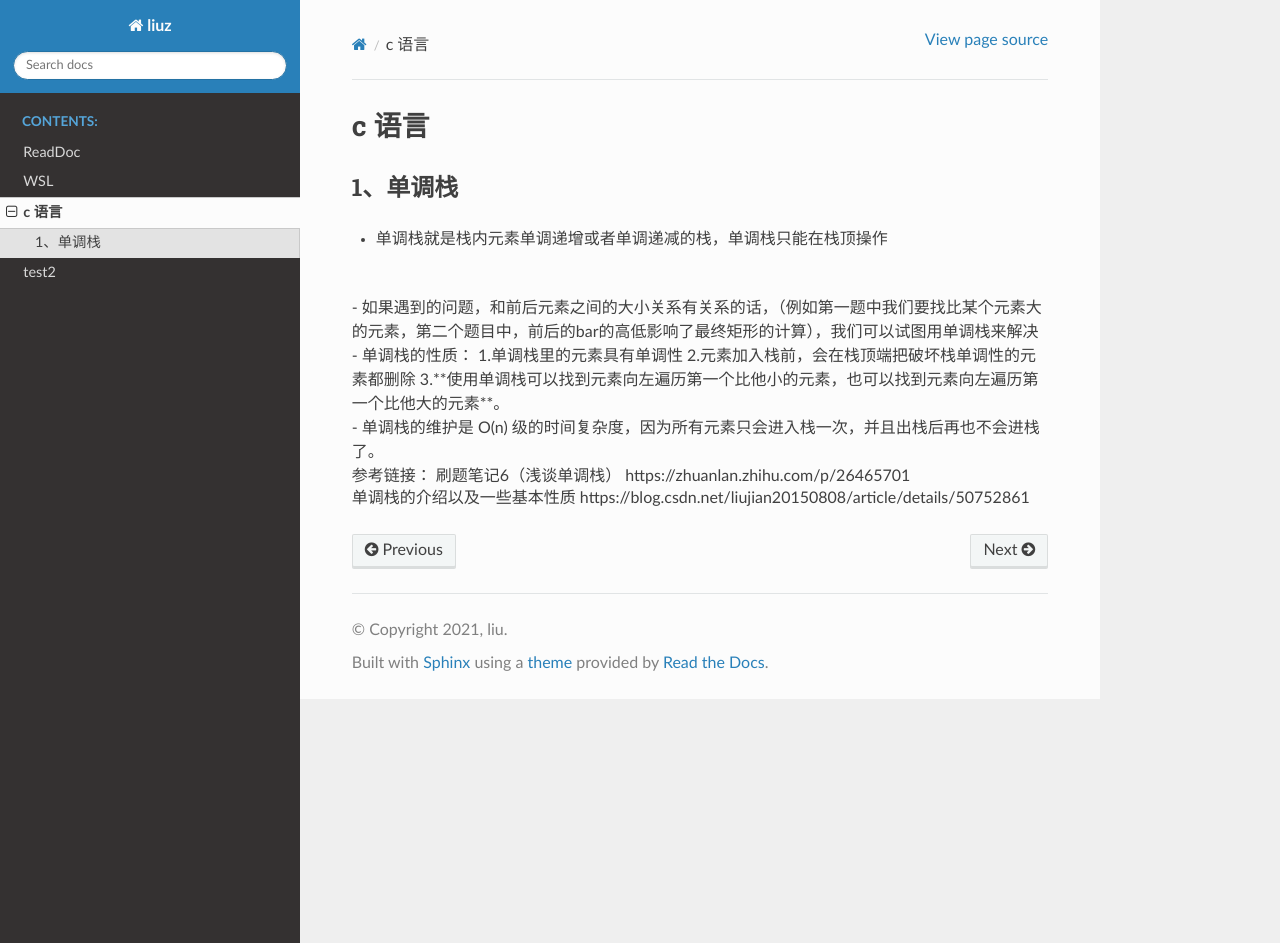
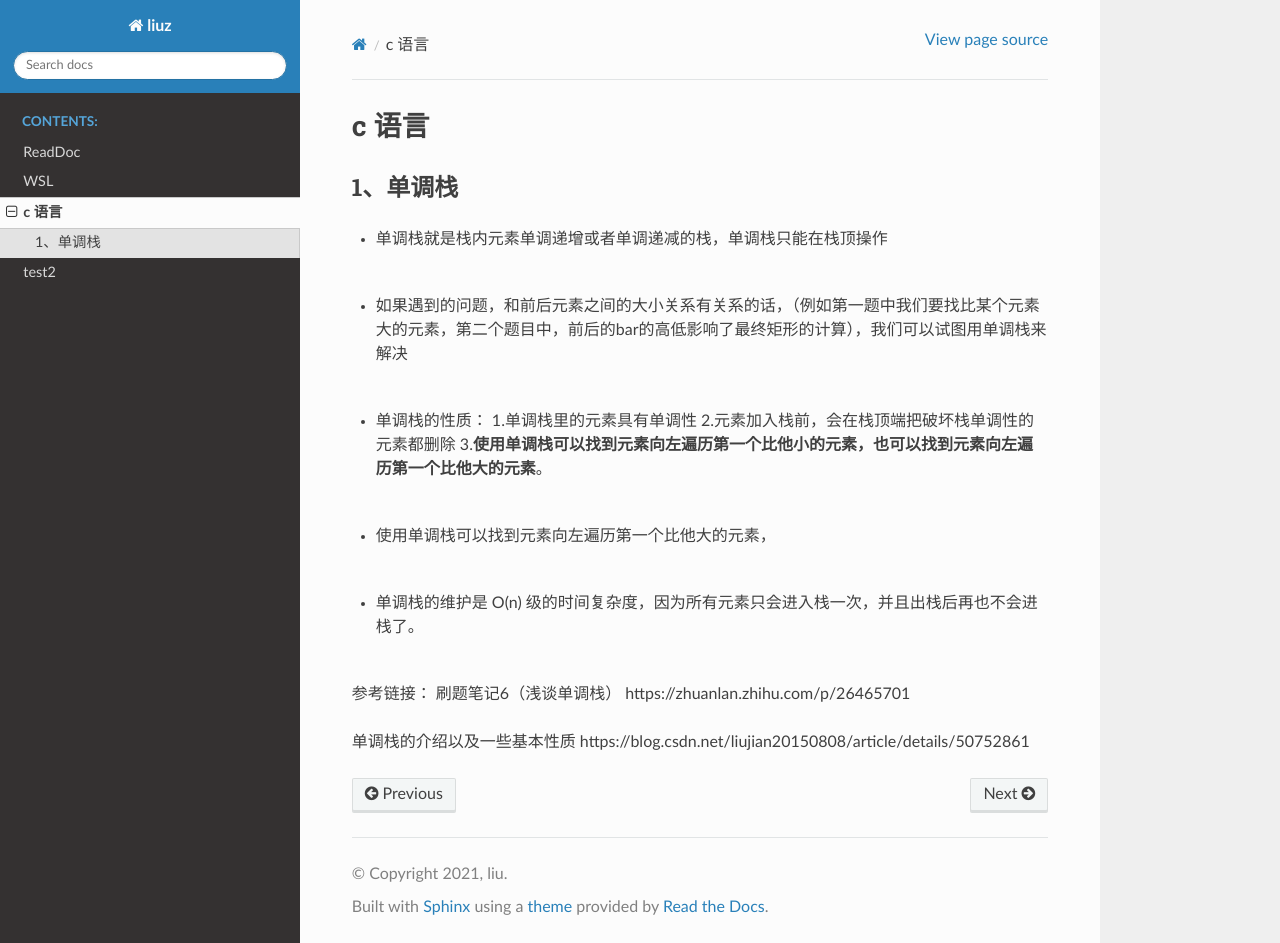
Before and after one commit to zhuangll/diary, a Sphinx documentation site: the page built from source/leetcode.md, in a window 1280 px wide and 943 px high. Built offline with Sphinx 7.4.7 and the Read the Docs theme 2.0.0, drawn with Linux system fonts in a browser that asks for light colours.

Commit message:
diandiaozhan

```diff
--- a/source/leetcode.md
+++ b/source/leetcode.md
@@ -5,15 +5,22 @@
 
 - 单调栈就是栈内元素单调递增或者单调递减的栈，单调栈只能在栈顶操作
 <br>
+
 - 如果遇到的问题，和前后元素之间的大小关系有关系的话，（例如第一题中我们要找比某个元素大的元素，第二个题目中，前后的bar的高低影响了最终矩形的计算），我们可以试图用单调栈来解决
 <br>
+
 - 单调栈的性质：
 1.单调栈里的元素具有单调性
 2.元素加入栈前，会在栈顶端把破坏栈单调性的元素都删除
 3.**使用单调栈可以找到元素向左遍历第一个比他小的元素，也可以找到元素向左遍历第一个比他大的元素**。
 <br>
+
+- 使用单调栈可以找到元素向左遍历第一个比他大的元素，
+<br>
+
 - 单调栈的维护是 O(n) 级的时间复杂度，因为所有元素只会进入栈一次，并且出栈后再也不会进栈了。
 <br>
+
 参考链接：
 刷题笔记6（浅谈单调栈）
 https://zhuanlan.zhihu.com/p/26465701
```
